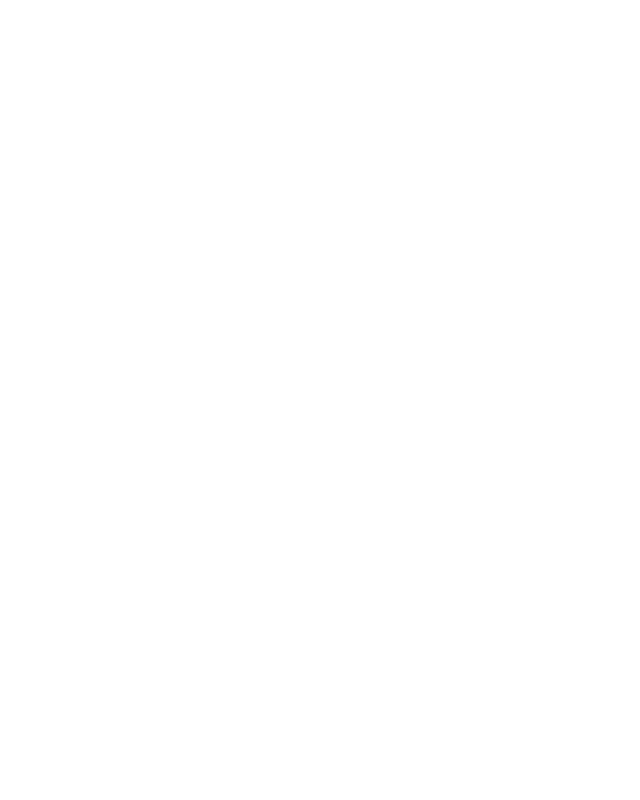
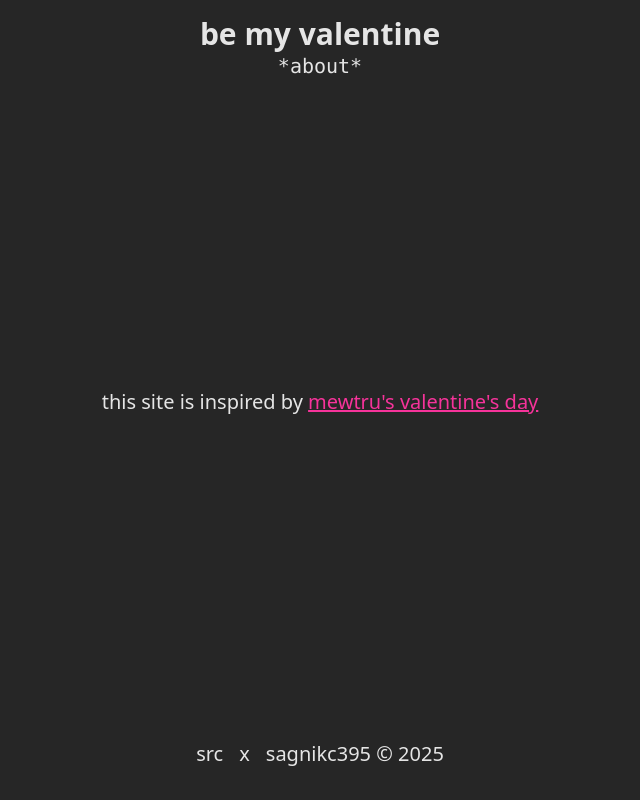
Before and after one commit to sagnikc395/be-my-valentine, a SvelteKit app: page /about in a window 1280 px wide. Shown: the whole page, without its empty margins (320-960 px from the left). Built offline with nearby package versions, Linux system fonts and the light colour scheme.

Commit message:
src: added about page

```diff
--- /dev/null
+++ b/src/routes/about/+layout.svelte
@@ -0,0 +1,8 @@
+<script lang="ts">
+	import '../../app.css';
+	let { children } = $props();
+</script>
+
+<div class="">
+	{@render children()}
+</div>
--- a/src/routes/about/+page.svelte
+++ b/src/routes/about/+page.svelte
@@ -0,0 +1,19 @@
+<script>
+	import Footer from '../components/footer.svelte';
+	import Header from '../components/header.svelte';
+</script>
+
+<div
+	class="flex min-h-screen flex-col items-center justify-between bg-neutral-800 p-4 text-neutral-200"
+>
+	<Header />
+	<main class="flex flex-grow items-center justify-center">
+		<p class="text-xl">
+			this site is inspired by
+			<a href="https://mewtru.com/valentine" class="text-pink-500 underline hover:text-pink-300"
+				>mewtru's valentine's day
+			</a>
+		</p>
+	</main>
+	<Footer />
+</div>
--- a/src/routes/components/header.svelte
+++ b/src/routes/components/header.svelte
@@ -1,5 +1,8 @@
-<header>
+<header class="flex flex-col items-center justify-between gap-x-6">
 	<div class="flex flex-row items-center text-3xl font-semibold">
-		<p>be my valentine</p>
+		<a href="/">be my valentine</a>
+	</div>
+	<div class="font-mono text-xl">
+		*<a href="/about">about</a>*
 	</div>
 </header>
--- a/src/routes/components/quiz.svelte
+++ b/src/routes/components/quiz.svelte
@@ -1,42 +1,75 @@
 <!-- Quiz.svelte -->
 <script>
-	import { spring } from 'svelte/motion';
+	import { tweened } from 'svelte/motion';
 	import { fade } from 'svelte/transition';
+	import { cubicOut } from 'svelte/easing';
 
 	export let onAccept = () => {};
 	let noCount = 0;
-	let yesScale = spring(1);
-	let noScale = spring(1);
+
+	const yesScale = tweened(1, {
+		duration: 300,
+		easing: cubicOut
+	});
+
+	const noScale = tweened(1, {
+		duration: 300,
+		easing: cubicOut
+	});
+
+	const noMessages = [
+		'Are you sure? 🥺',
+		'Really sure? 😢',
+		'Think again! 💭',
+		'Last chance! 💝',
+		'Pretty please! 🙏'
+	];
 
 	function handleNo() {
-		noCount++;
-		yesScale.set(1 + noCount * 0.2); // Increase yes button size by 20% each time
-		noScale.set(Math.max(0.5, 1 - noCount * 0.1)); // Decrease no button size, but not smaller than 50%
+		noCount = (noCount + 1) % (noMessages.length + 1);
+
+		if (noCount === 0) {
+			yesScale.set(1);
+			noScale.set(1);
+		} else {
+			yesScale.set(1 + noCount * 0.2);
+			noScale.set(Math.max(0.5, 1 - noCount * 0.1));
 		}
+	}
+
+	$: message = noCount > 0 ? noMessages[Math.min(noCount - 1, noMessages.length - 1)] : '';
 </script>
 
 <div class="flex min-h-[50vh] flex-col items-center justify-center gap-8" transition:fade>
 	<h1 class="text-4xl font-bold text-pink-600">Will you be my Valentine?</h1>
 
-	<div class="flex gap-4">
+	<div class="flex min-w-[400px] items-center justify-center gap-8">
+		<div style="transform: scale({$yesScale})" class="transform transition-all duration-300">
 			<button
-			style="transform: scale({$yesScale})"
 				on:click={onAccept}
-			class="transform rounded-lg bg-pink-600 px-8 py-4 text-xl font-bold text-white transition-all hover:bg-pink-700"
+				class="rounded-lg bg-pink-600 px-8 py-4 text-xl font-bold whitespace-nowrap text-white transition-all hover:bg-pink-700"
 			>
 				Yes
 			</button>
+		</div>
 
+		<div style="transform: scale({$noScale})" class="transform transition-all duration-300">
 			<button
-			style="transform: scale({$noScale})"
 				on:click={handleNo}
-			class="transform rounded-lg bg-neutral-600 px-8 py-4 text-xl font-bold text-white transition-all hover:bg-neutral-700"
+				class="rounded-lg bg-neutral-600 px-8 py-4 text-xl font-bold whitespace-nowrap text-white transition-all hover:bg-neutral-700"
 			>
 				No
 			</button>
 		</div>
+	</div>
 
-	{#if noCount > 0}
-		<p class="text-lg text-pink-500">Are you sure? 🥺</p>
+	{#if message}
+		<p class="text-lg text-pink-500" transition:fade>{message}</p>
 	{/if}
 </div>
+
+<style>
+	div {
+		transform-origin: center;
+	}
+</style>
```
Lines whose indentation alone changed are shown as unchanged.
